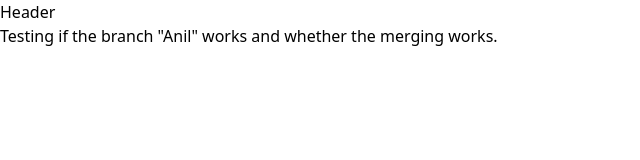
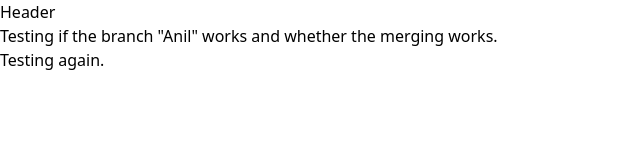
Before and after one commit to anilferhatceran/Svendeprove-2023, a React (Vite) app in the folder svendeproeve/: page / in a window 1280 px wide. Shown: the top 160 px of the page, without its empty margins (0-640 px from the left). Built offline with nearby package versions, Linux system fonts and the light colour scheme.

Commit message:
Testing again

```diff
--- a/svendeproeve/src/App.jsx
+++ b/svendeproeve/src/App.jsx
@@ -8,6 +8,7 @@
     <div>
         <Header/>
         <h2>Testing if the branch "Anil" works and whether the merging works.</h2>
+        <h2>Testing again.</h2>
     </div>
   )
 }
```
